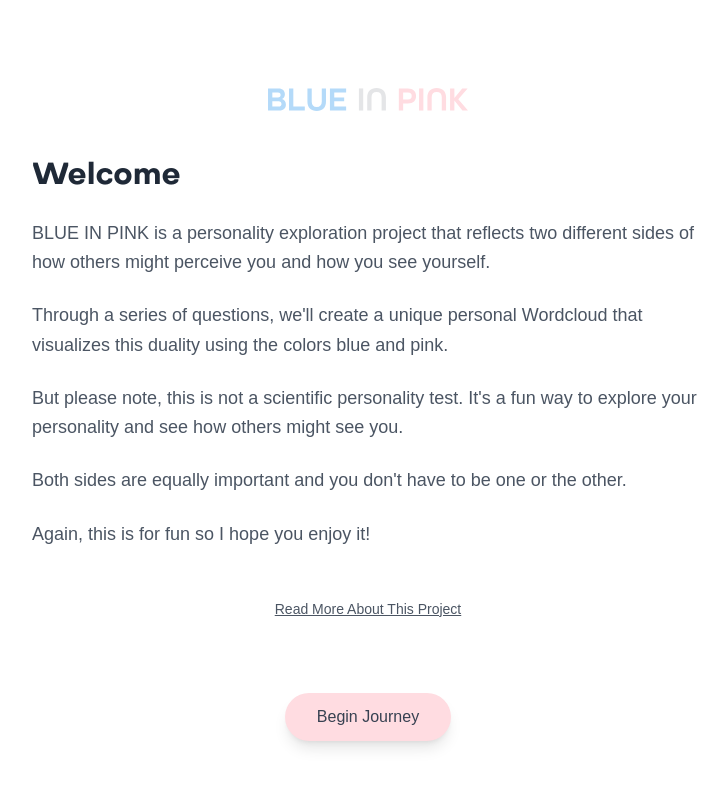
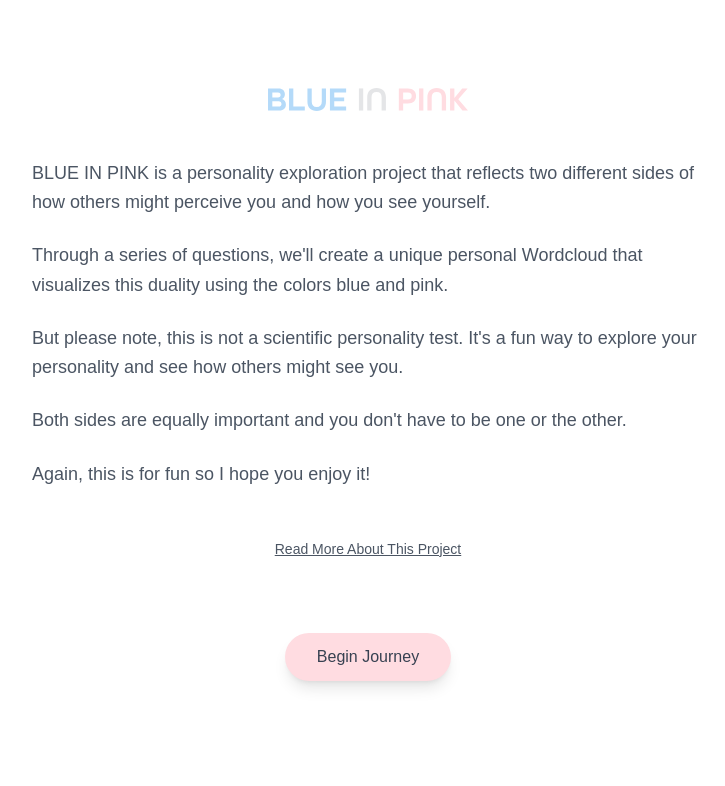
Before and after one commit to hajoon00/blue-in-pink, a Next.js app: page / in a window 1280 px wide. Shown: the top 786 px of the page, without its empty margins (272-997 px from the left). Built offline with nearby package versions, Linux system fonts and the light colour scheme.

Commit message:
font fixed

```diff
--- a/src/app/page.tsx
+++ b/src/app/page.tsx
@@ -23,10 +23,6 @@
 
         {/* Introduction */}
         <div className="space-y-6">
-          <h1 className="text-3xl font-bold text-gray-800 font-octarine">
-            Welcome
-          </h1>
-
           <p className="text-gray-600 text-lg leading-relaxed">
             BLUE IN PINK is a personality exploration project that reflects two
             different sides of how others might perceive you and how you see
@@ -112,7 +108,7 @@
               </section>
 
               <section>
-                <h3 className="font- octarine text-lg text-gray-800 mb-2">
+                <h3 className="font-octarine text-lg text-gray-800 mb-2">
                   About This Project
                 </h3>
                 <p>
```
